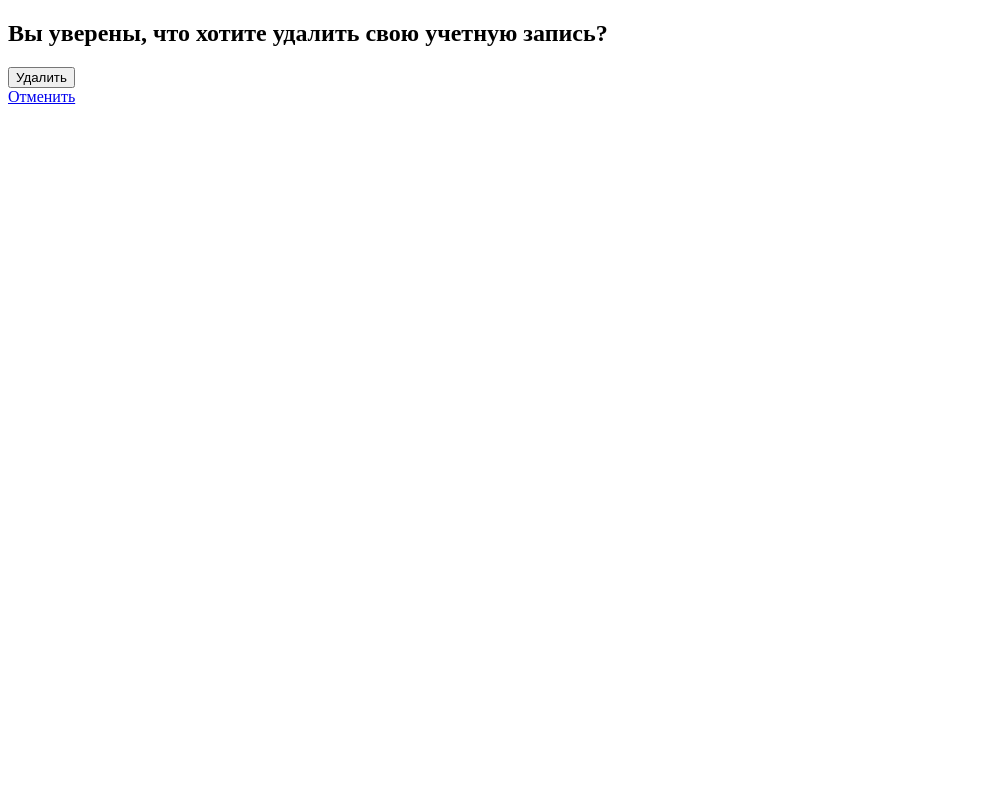
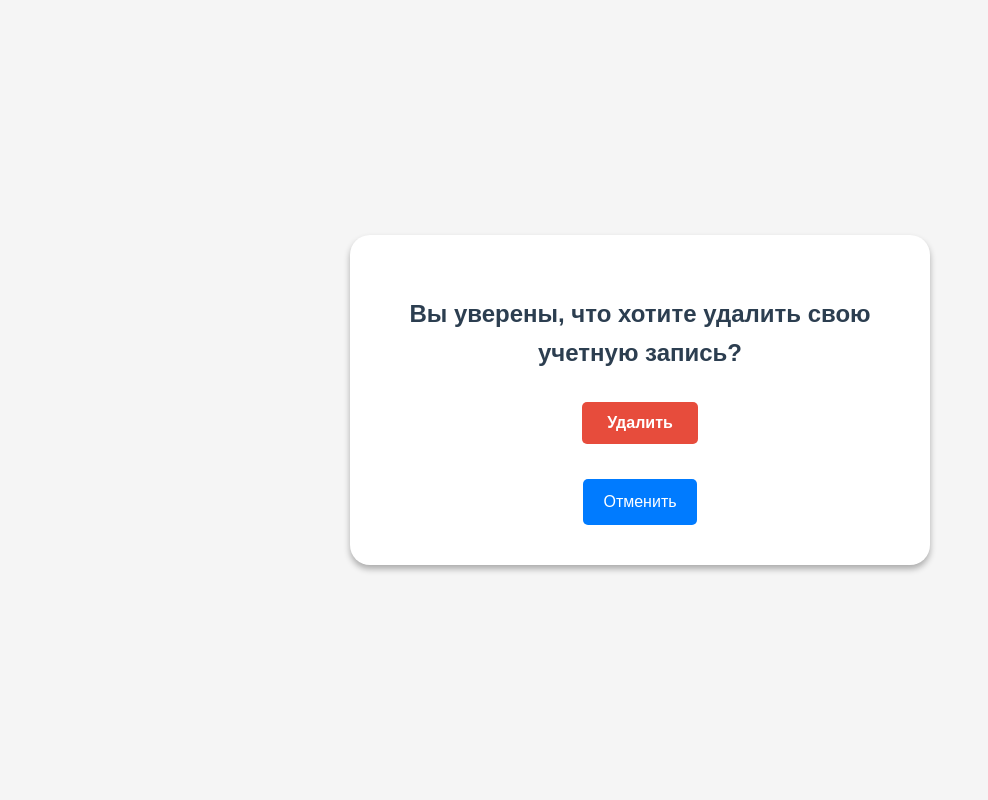
Before and after one commit to cnacibo/visual_math_repository, a Django app: page /delete/ in a window 1280 px wide. Shown: the whole page, without its empty margins (0-988 px from the left). Run offline with Django 5.2, Linux system fonts and the light colour scheme; the visitor is signed in with stand-in values (Sample User, id 1).

Commit message:
add nice delete user form

```diff
--- a/visual_math/apps/users/templates/users/delete_user.html
+++ b/visual_math/apps/users/templates/users/delete_user.html
@@ -3,14 +3,18 @@
 <head>
     <meta charset="UTF-8">
     <meta name="viewport" content="width=device-width, initial-scale=1.0">
+     {% load static %}
+    <link href="{% static 'css/delete_user.css' %}" rel="stylesheet">
     <title>Удалить учетную запись</title>
 </head>
 <body>
+ <div class="container">
     <h2>Вы уверены, что хотите удалить свою учетную запись?</h2>
     <form action="{% url 'delete_user_confirmed' %}" method="POST">
         {% csrf_token %}
         <button type="submit">Удалить</button>
     </form>
     <a href="{% url 'home' %}">Отменить</a>
+ </div>
 </body>
 </html>
--- a/visual_math/apps/users/templates/users/home.html
+++ b/visual_math/apps/users/templates/users/home.html
@@ -61,7 +61,7 @@
 
         <div id="join-form" class="hidden">
             <input type="text" id="presentation-id" placeholder="Введите ID презентации">
-            <button onclick="joinPresentation({{ user.id }})">Присоединиться</button>
+            <button onclick="joinPresentation({{ user.id }})">Зайти</button>
             <button onclick="closeJoinForm()">Закрыть</button>
         </div>
     </article>
--- /dev/null
+++ b/visual_math/visual_math_project/static/css/delete_user.css
@@ -0,0 +1,92 @@
+/* delete_user.css */
+
+body {
+    font-family: 'Arial', sans-serif;
+    background-color: #f5f5f5;
+    margin: 0;
+    padding: 0;
+    display: flex;
+    flex-direction: column;
+    align-items: center;
+    justify-content: center;
+    min-height: 100vh;
+    color: #333;
+    line-height: 1.6;
+}
+
+h2 {
+    color: #2c3e50;
+    margin-bottom: 30px;
+    text-align: center;
+    font-weight: bold;
+}
+
+form {
+    display: flex;
+    flex-direction: column;
+    align-items: center;
+    margin-bottom: 20px;
+}
+
+button {
+    background-color: #e74c3c;
+    color: white;
+    border: none;
+    padding: 12px 25px;
+    font-size: 16px;
+    border-radius: 5px;
+    cursor: pointer;
+    transition: background-color 0.3s ease;
+    margin-bottom: 15px;
+    font-weight: bold;
+    font-family: 'Arial', sans-serif !important;
+}
+
+button:hover {
+    background-color: #A31D1D;
+}
+
+a {
+    display: inline-block;
+    text-decoration: none;
+    color: white;
+    font-size: 16px;
+    background: #007bff;
+    padding: 10px 20px;
+    /*border: 1px solid #0056b3;*/
+    border-radius: 5px;
+    transition: all 0.3s ease;
+     cursor: pointer;
+}
+
+a:hover {
+    background-color:  #0056b3;
+    color: white;
+}
+
+/* Контейнер для контента */
+.container {
+    background-color: white;
+    padding: 40px;
+    border-radius: 20px;
+    box-shadow: 0 4px 6px rgba(0, 0, 0, 0.3);
+    text-align: center;
+    max-width: 500px;
+    width: 90%;
+}
+
+/* Медиа-запрос для мобильных устройств */
+@media (max-width: 480px) {
+    .container {
+        padding: 20px;
+    }
+
+    h2 {
+        font-size: 20px;
+    }
+
+    button, a {
+        padding: 10px 15px;
+        font-size: 14px;
+    }
+}
```
